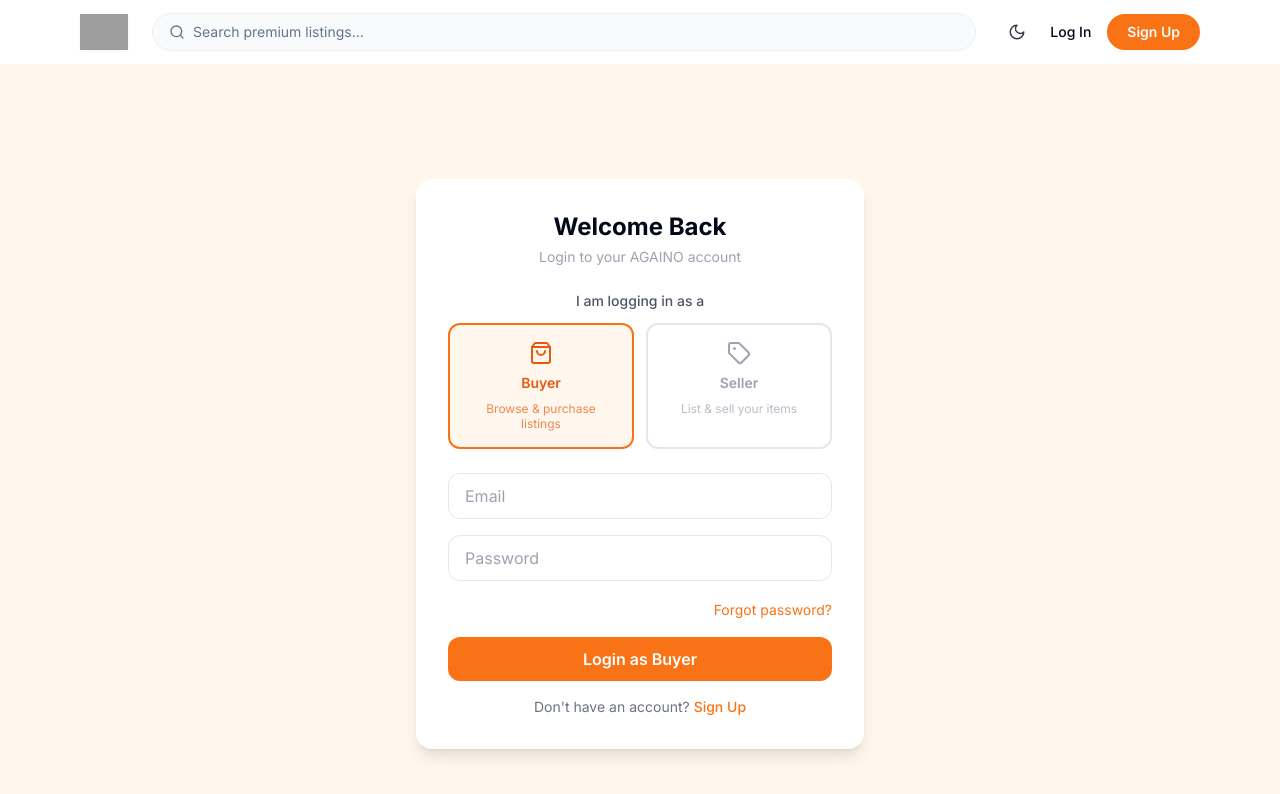
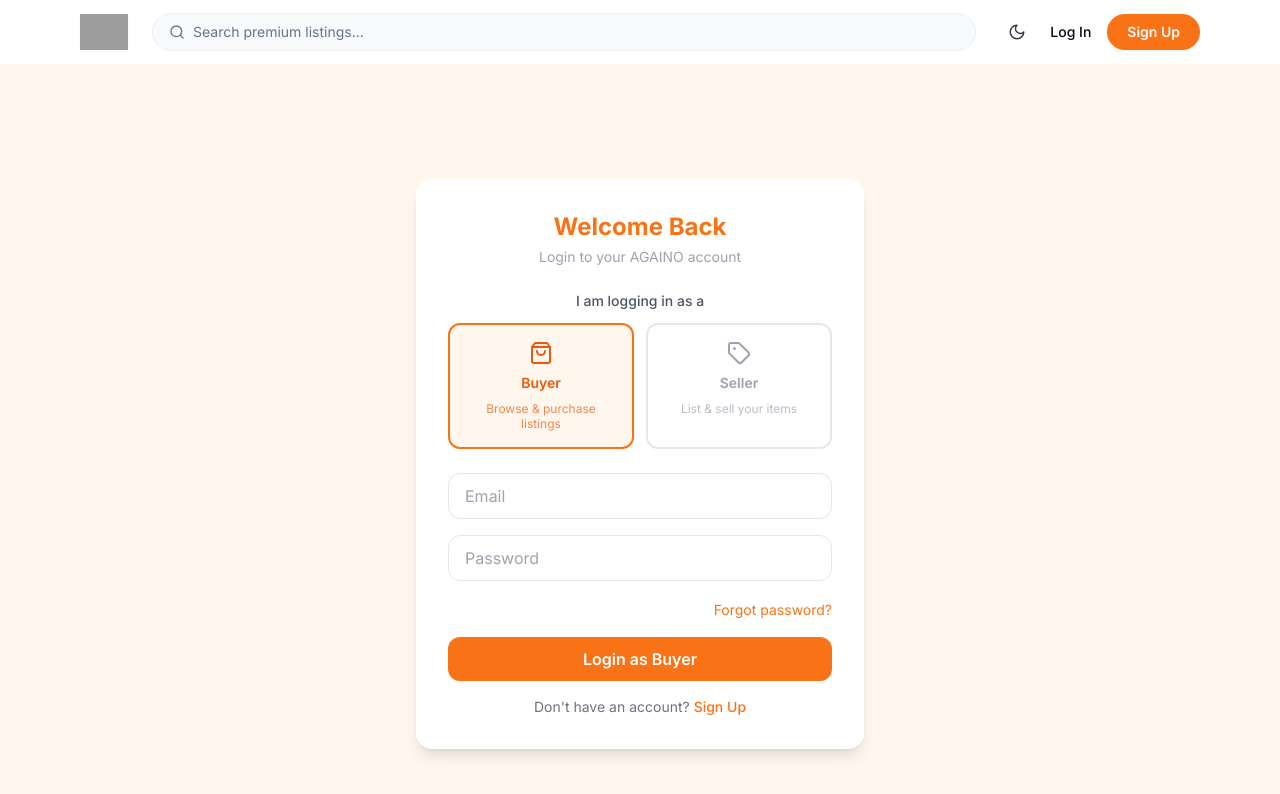
Before and after one commit to somasrinivaspasupuleti47-debug/AGAINO, a Next.js app in the folder frontend/: page /login in a window 1280 px wide. Shown: the top 794 px of the page. Built offline with nearby package versions, Linux system fonts and the light colour scheme; no server answers; grey boxes are pictures that could not be loaded.

Commit message:
your message

```diff
--- a/frontend/app/login/page.tsx
+++ b/frontend/app/login/page.tsx
@@ -35,7 +35,7 @@
   return (
     <div className="min-h-screen flex items-center justify-center bg-orange-50 px-4">
       <div className="bg-white rounded-2xl shadow-lg p-8 w-full max-w-md">
-        <h1 className="text-2xl font-bold text-center mb-1">Welcome Back</h1>
+        <h1 className="text-2xl font-bold text-center mb-1 text-orange-500">Welcome Back</h1>
         <p className="text-gray-400 text-center text-sm mb-6">Login to your AGAINO account</p>
 
         {/* Role Selector */}
```
Also changed, not shown: 1 other file (tests, documents, lock files or other folders).
